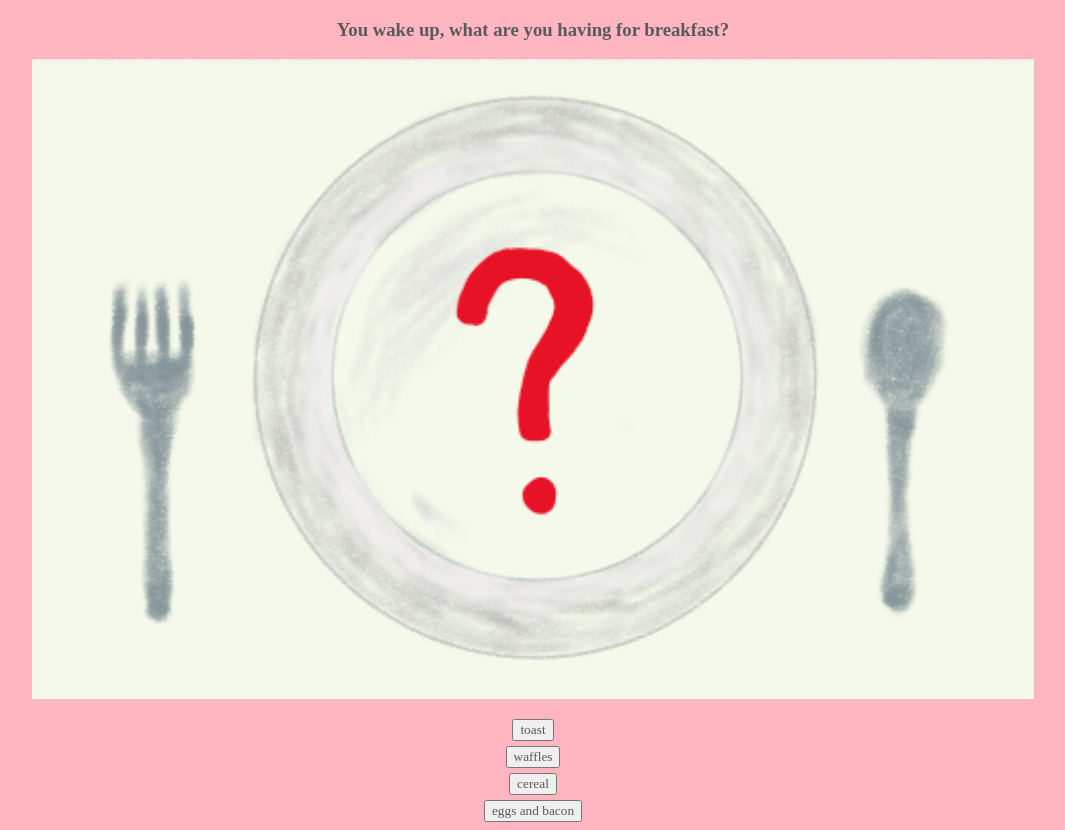
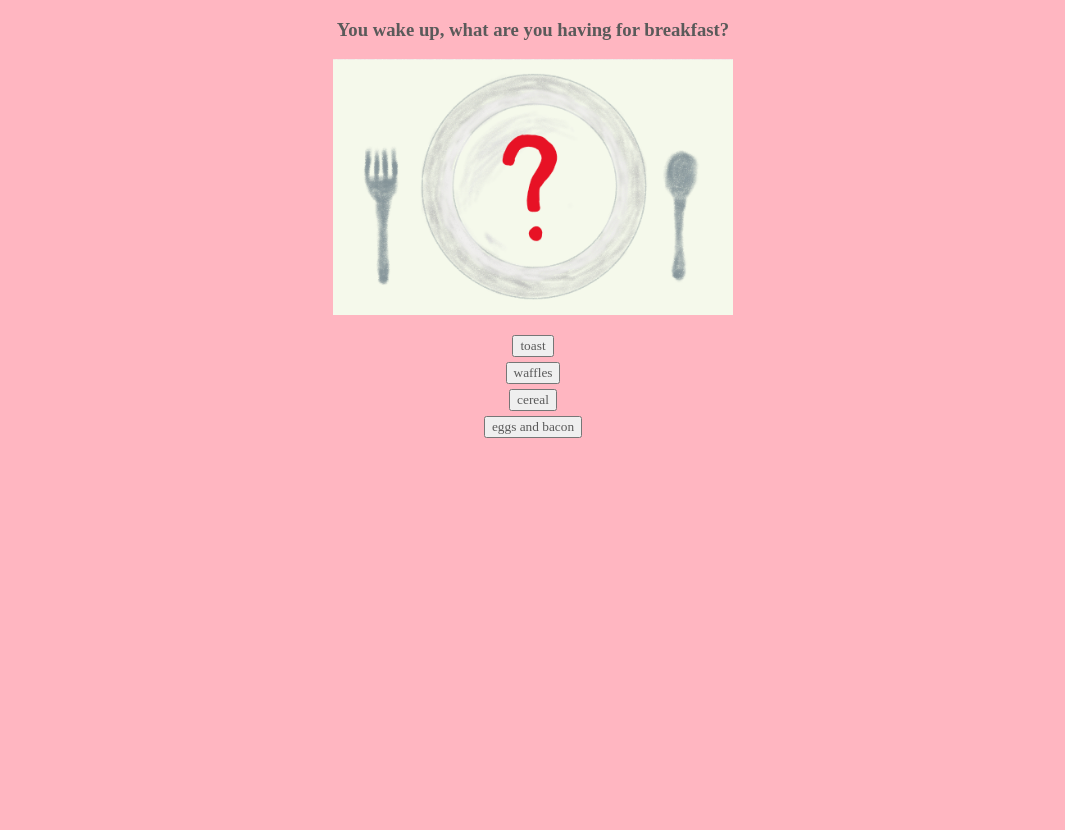
Before and after one commit to vixnnx/whatbobaareyou, a plain HTML site: page question1.html in a window 1280 px wide. Shown: the whole page, without its empty margins (107-1172 px from the left). After the commit the page ends 800 px from the top, so only its background shows below. Drawn offline with Linux system fonts and the light colour scheme.

Commit message:
Update style.css

```diff
--- a/style.css
+++ b/style.css
@@ -32,7 +32,7 @@
 	color: rgb(90,90,90);
 }
 img {
-	height:50vmax;
+	height:20vmax;
 	display: block;
 	margin-left: auto;
 	margin-right: auto;
```
